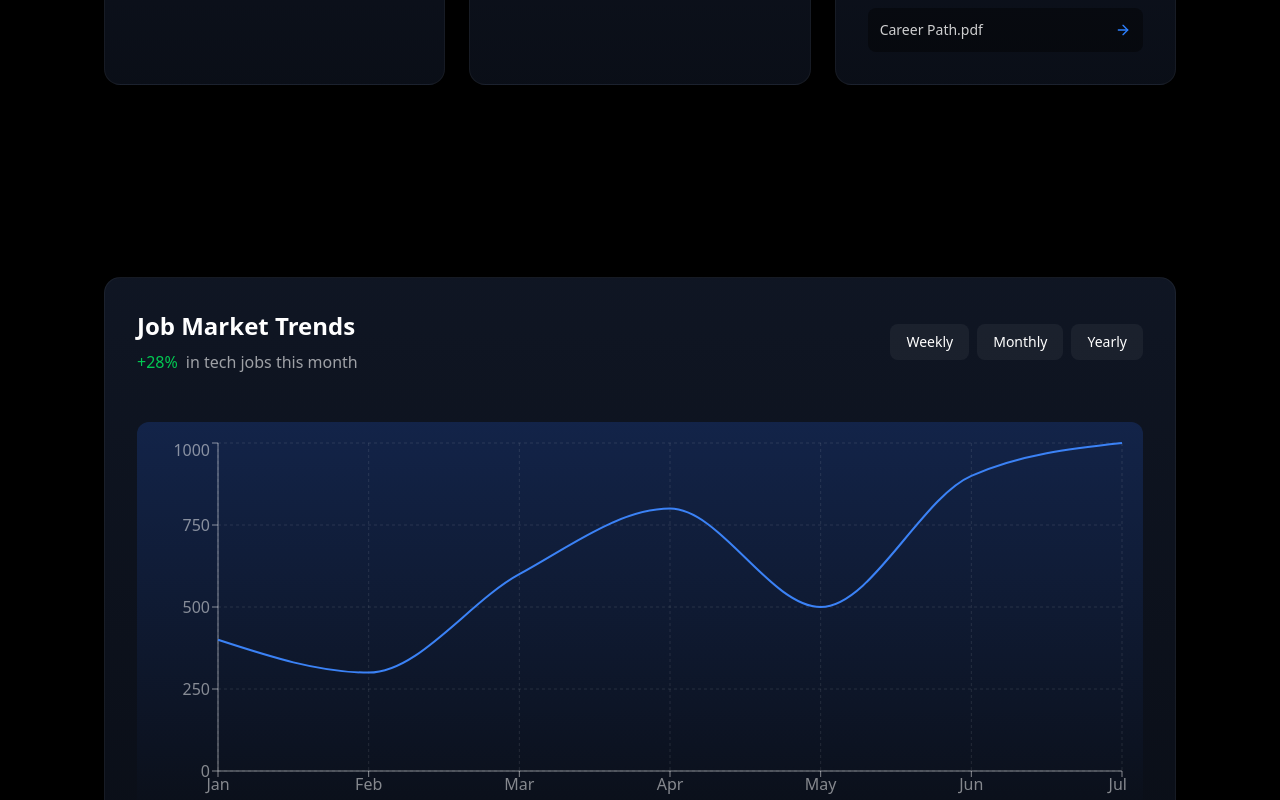
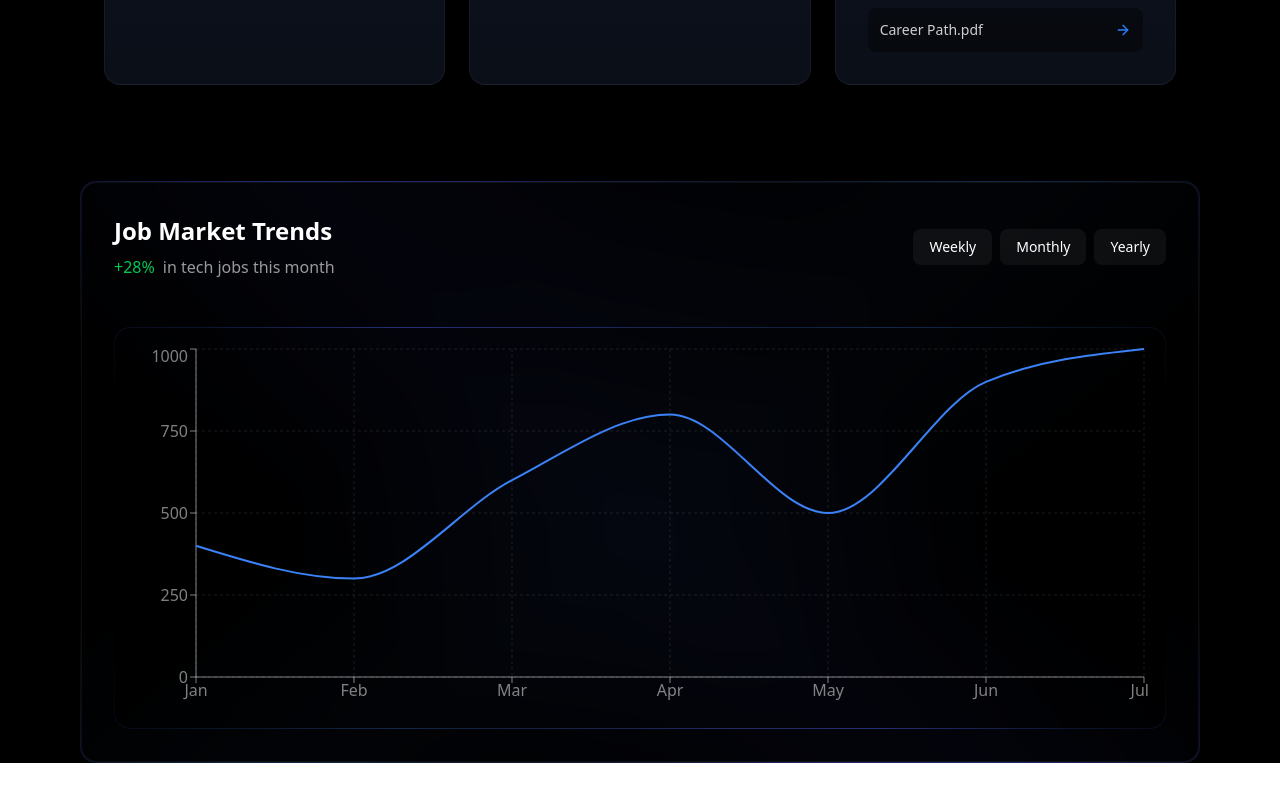
Before and after one commit to GauRav-sINGh123/NextGig, a React (Vite) app in the folder frontend/: page / in a window 1280 px wide. Shown: the part 2000-2800 px from the top of the page. After the commit the page ends 2763 px from the top, so only its background shows below. Built offline with nearby package versions, Linux system fonts and the light colour scheme.

Commit message:
Analytic Section Fixed

```diff
--- a/frontend/src/components/Analytic.tsx
+++ b/frontend/src/components/Analytic.tsx
@@ -1,5 +1,6 @@
 import { XAxis, YAxis, CartesianGrid, Tooltip, ResponsiveContainer, LineChart, Line} from 'recharts'
 import {motion} from 'framer-motion'
+import AnimatedGradientBorder from './AnimatedGradientBorder';
 
 function Analytic() {
     const data = [
@@ -13,12 +14,13 @@ function Analytic() {
       ];
 
  return (
-    <section className="py-24 px-6">
-        <div className="max-w-7xl mx-auto">
+
+     <div className="max-w-7xl mx-auto">
+        <AnimatedGradientBorder>
           <motion.div
             initial={{ opacity: 0, y: 20 }}
             animate={{ opacity: 1, y: 0 }}
-            className="card-gradient rounded-2xl border border-white/5 p-8"
+            className="rounded-2xl border border-white/5 p-8"
           >
             <div className="flex flex-col md:flex-row justify-between items-start md:items-center mb-12">
               <div>
@@ -34,7 +36,8 @@ function Analytic() {
                 <button className="px-4 py-2 bg-white/5 rounded-lg text-sm hover:bg-white/10 transition-colors">Yearly</button>
               </div>
             </div>
-            <div className="h-[400px] chart-gradient rounded-xl p-4">
+            < AnimatedGradientBorder>
+            <div className="h-[400px] rounded-xl p-4">
               <ResponsiveContainer width="100%" height="100%">
                 <LineChart data={data}>
                   <CartesianGrid strokeDasharray="3 3" stroke="rgba(255,255,255,0.1)" />
@@ -57,9 +60,11 @@ function Analytic() {
                 </LineChart>
               </ResponsiveContainer>
             </div>
+            </AnimatedGradientBorder>
           </motion.div>
+          </AnimatedGradientBorder>
         </div>
-      </section>
+
   )
 }
 
```
